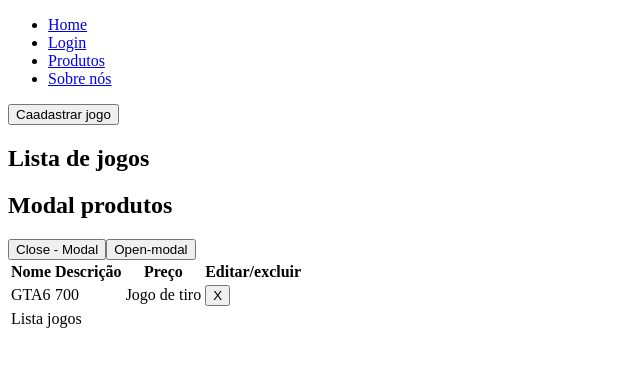
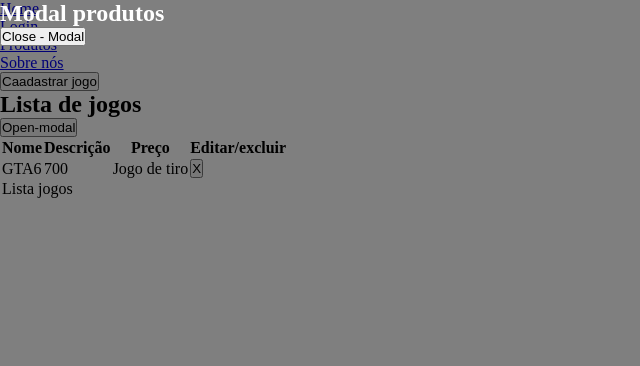
Before and after one commit to santanaIgot/app-front-react, a React (Vite) app: page /produtos in a window 1280 px wide. Both pictures are taken after a click on the button "Open-modal". Shown: the top 366 px of the page, without its empty margins (0-640 px from the left). Built offline with nearby package versions, Linux system fonts and the light colour scheme; data requests are answered from the project's data file.

Commit message:
Modal estilizado

```diff
--- a/src/App.jsx
+++ b/src/App.jsx
@@ -1,3 +1,4 @@
+import styles from "./Css/App.module.css"
 import Home from "./routes/Home"
 import { Outlet } from "react-router-dom"
 import Cabecalho from "./components/Cabecalho"
--- /dev/null
+++ b/src/Css/App.module.css
@@ -0,0 +1,5 @@
+*{
+    box-sizing: border-box;
+    padding: 0;
+    margin: 0;
+}
--- /dev/null
+++ b/src/Css/ModalActions.module.css
@@ -0,0 +1,8 @@
+.container{
+    background-color: rgba(0, 0, 0, 0.5);
+    width: 100%;
+    height: 100%;
+    position: absolute;
+    top: 0;
+    color: #fff;
+}
--- a/src/components/ModalActions.jsx
+++ b/src/components/ModalActions.jsx
@@ -1,12 +1,14 @@
 import React from "react";
+import styles from "../Css/ModalActions.module.css";
+
 
 export default function ModalActions(props) {
   if (props.open) {
     return (
-      <>
+      <div className={styles.container}>
         <h1>Modal produtos</h1>
         <button onClick={()=>props.setOpen(false)}>Close - Modal</button>
-      </>
+      </div>
     );
   }
 }
```
